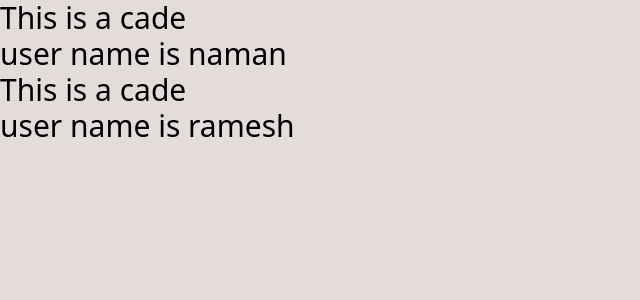
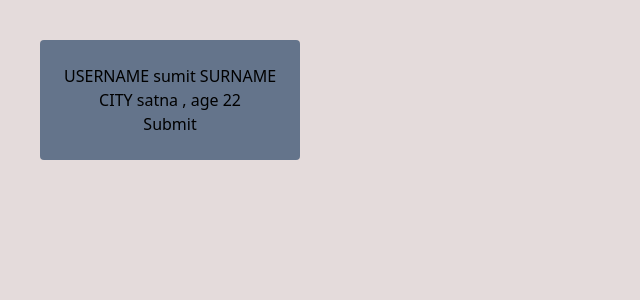
Before and after one commit to Sumitgupta22/React_prectic, a React (Vite) app: page / in a window 1280 px wide. Shown: the top 300 px of the page, without its empty margins (0-640 px from the left). Built offline with nearby package versions, Linux system fonts and the light colour scheme.

Commit message:
Prmps with card

```diff
--- a/src/App.jsx
+++ b/src/App.jsx
@@ -7,9 +7,9 @@ const App = () => {
   const user = "naman";
   return (
     <>
-      <Card user={user} />
-      <Card user="ramesh" />
-      {/* this is prmps */}
+      <div className="p-10">
+        <Card uname="sumit" age="22" city="satna"></Card>
+      </div>
     </>
   );
 };
--- a/src/components/Card.jsx
+++ b/src/components/Card.jsx
@@ -1,11 +1,16 @@
 import React from "react";
 
-const Card = (name) => {
-  console.log(name.user);
+const Card = (props) => {
+  console.log(props);
   return (
     <>
-      <h1 className="text-3xl">This is a cade</h1>
-      <h1 className="text-3xl">user name is {name.user} </h1>
+      <div className="text-black inline-block p-6 text-center rounded bg-slate-500">
+        <h1>USERNAME {props.uname} SURNAME</h1>
+        <h2>
+          CITY {props.city} , age {props.age}
+        </h2>
+        <button>Submit</button>
+      </div>
     </>
   );
 };
```
